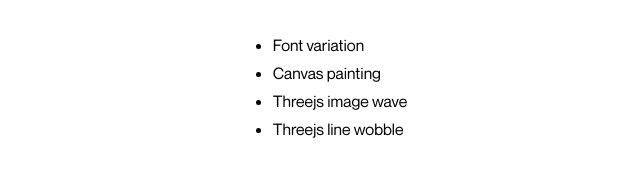
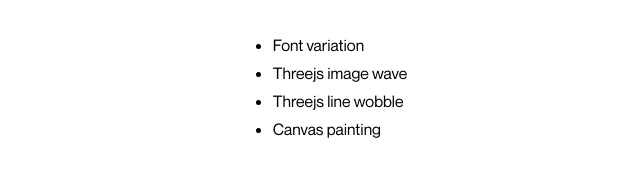
Before and after one commit to olivierlarose/animation-gallery, a Next.js app: page / in a window 1280 px wide. Shown: the part 162-338 px from the top of the page, without its empty margins (320-960 px from the left). Built offline with nearby package versions, Linux system fonts and the light colour scheme.

Commit message:
fixed order

```diff
--- a/pages/index.js
+++ b/pages/index.js
@@ -19,9 +19,9 @@
         <div className="gallery">
           <ul>
             <Link href="/font_variation"><li>Font variation</li></Link>
-            <Link href="/canvas_painting_animation"><li>Canvas painting</li></Link>
             <Link href="/threejs_image_wave"><li>Threejs image wave</li></Link>
             <Link href="/threejs_line_wobble"><li>Threejs line wobble</li></Link>
+            <Link href="/canvas_painting_animation"><li>Canvas painting</li></Link>
           </ul>
         </div>
       </div>
```
